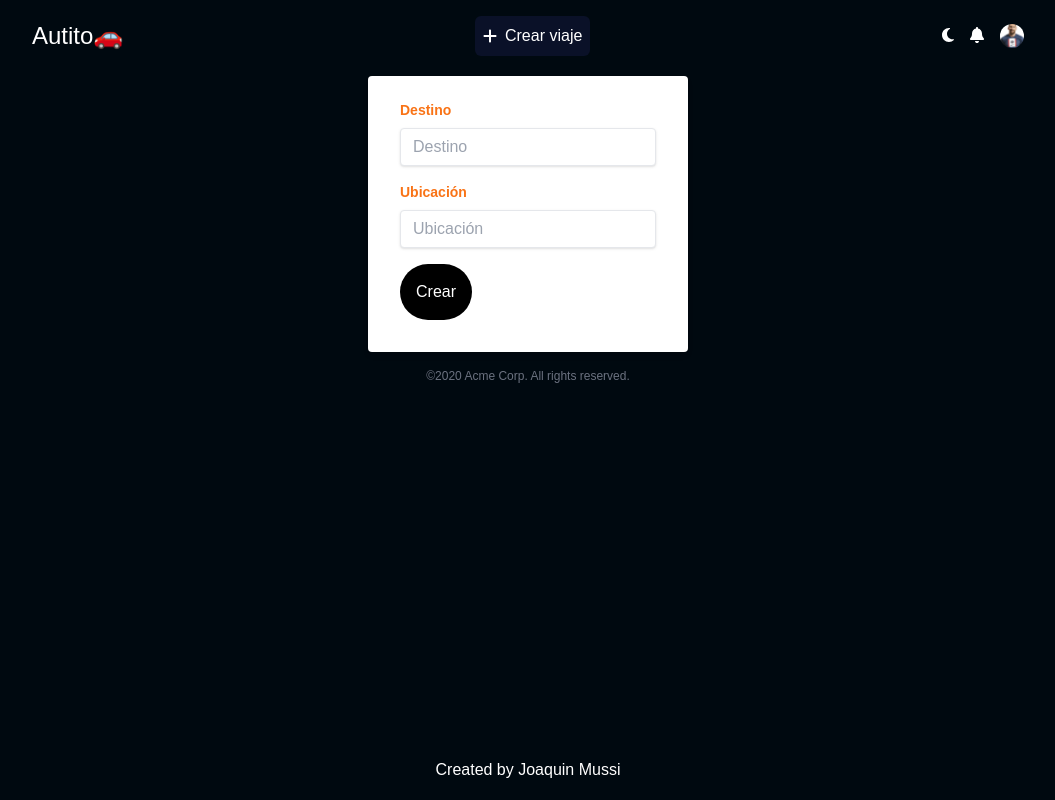
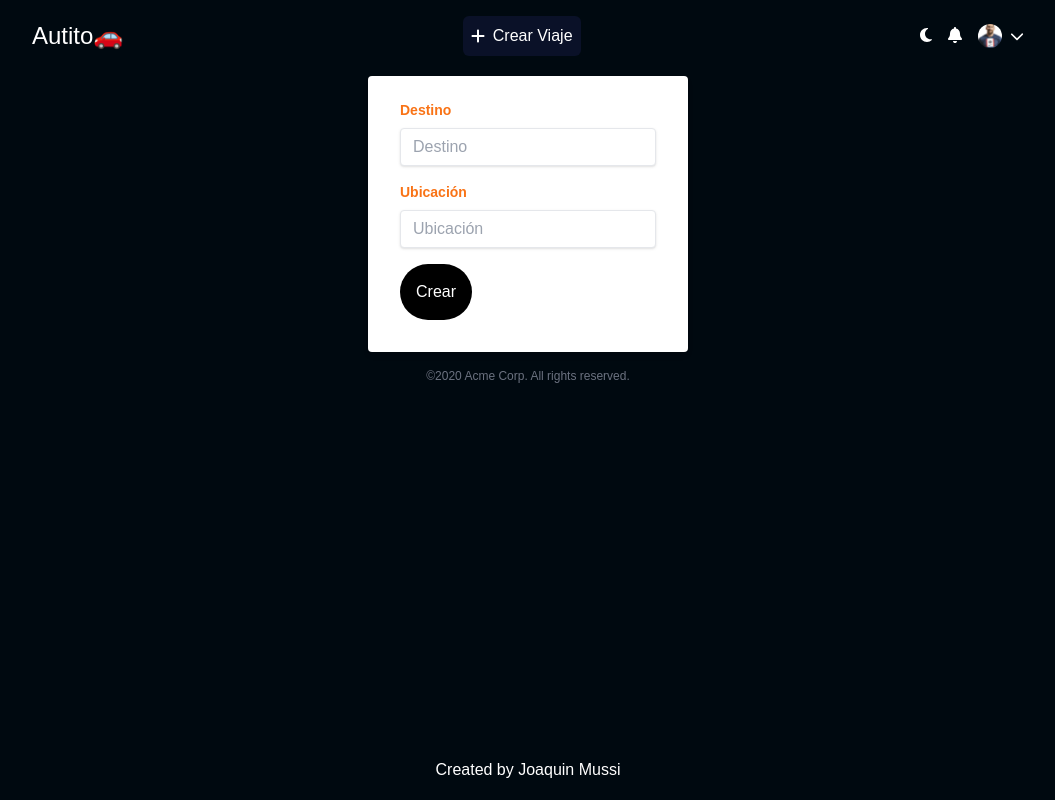
Before and after one commit to MussiDev/autito, a Next.js app: page /Viajes/NuevoViaje in a window 1280 px wide. Shown: the whole page, without its empty margins (112-1167 px from the left). Built offline with nearby package versions, Linux system fonts and the light colour scheme.

Commit message:
refactor code more reutilitie

```diff
--- a/src/app/Viajes/NuevoViaje/page.tsx
+++ b/src/app/Viajes/NuevoViaje/page.tsx
@@ -1,4 +1,4 @@
-import Form from "@/src/common/Form";
+import Form from "@/src/common/Form/Form";
 
 export default function NewTravel() {
 	return (
--- a/src/app/Viajes/[id]/page.tsx
+++ b/src/app/Viajes/[id]/page.tsx
@@ -1,3 +1,3 @@
-import Form from "@/src/common/Form";
+import Form from "@/src/common/Form/Form";
 
 export default Form;
--- /dev/null
+++ b/src/common/Button/Button.tsx
@@ -0,0 +1,22 @@
+import { FontAwesomeIcon } from "@fortawesome/react-fontawesome";
+import { IconProp } from "@fortawesome/fontawesome-svg-core";
+import Link from "next/link";
+import React from "react";
+
+interface ButtonProps {
+	data: {
+		href: string;
+		text: string;
+		icon: IconProp;
+	};
+}
+
+export default function Button(props: ButtonProps) {
+	const { href, text, icon } = props.data;
+	return (
+		<button className='p-2 rounded-md text-white font-medium bg-third flex gap-2 items-center'>
+			<FontAwesomeIcon icon={icon} />
+			<Link href={href}>{text}</Link>
+		</button>
+	);
+}
--- a/src/common/Form.tsx
+++ b/src/common/Form/Form.tsx
@@ -9,7 +9,7 @@ import React, {
 } from "react";
 import { useParams, useRouter } from "next/navigation";
 
-import { Viaje } from "../../entities/Travels/Viaje";
+import { Viaje } from "../../../entities/Travels/Viaje";
 
 export default function Form() {
 	const router = useRouter();
--- /dev/null
+++ b/src/common/LinkElement/LinkElement.tsx
@@ -0,0 +1,22 @@
+import { FontAwesomeIcon } from "@fortawesome/react-fontawesome";
+import { IconProp } from "@fortawesome/fontawesome-svg-core";
+import Link from "next/link";
+import React from "react";
+
+interface LinkProps {
+	data: {
+		icon: IconProp;
+		href: string;
+	};
+}
+
+export default function LinkElement(props: LinkProps) {
+	const { href, icon } = props.data;
+	return (
+		<>
+			<Link href={href}>
+				<FontAwesomeIcon icon={icon} />
+			</Link>
+		</>
+	);
+}
--- a/src/components/Navbar/Navbar.tsx
+++ b/src/components/Navbar/Navbar.tsx
@@ -1,36 +1,41 @@
-import { faBell, faMoon, faPlus } from "@fortawesome/free-solid-svg-icons";
+import {
+	faBell,
+	faChevronDown,
+	faMoon,
+	faPlus,
+} from "@fortawesome/free-solid-svg-icons";
 
+import Button from "@/src/common/Button/Button";
 import { FontAwesomeIcon } from "@fortawesome/react-fontawesome";
 import Image from "next/image";
-import Link from "next/link";
+import LinkElement from "@/src/common/LinkElement/LinkElement";
 import React from "react";
 
 export default function Navbar() {
 	return (
 		<header className='m-auto w-full max-w-screen-lg p-4 flex justify-between items-center'>
 			<h2 className='text-2xl font-medium'>Autito🚗</h2>
-			<Link
-				className='p-2 rounded-md text-white font-medium bg-third flex gap-2 items-center'
-				href='/Viajes/NuevoViaje'>
-				<FontAwesomeIcon icon={faPlus} />
-				Crear viaje
-			</Link>
+			<Button
+				data={{ text: "Crear Viaje", href: "/Viajes/NuevoViaje", icon: faPlus }}
+			/>
 			<div className='flex gap-4'>
-				<Link href=''>
-					<FontAwesomeIcon icon={faMoon} />
-				</Link>
-				<Link href=''>
-					<FontAwesomeIcon icon={faBell} />
-				</Link>
-				<div className='w-6 h-6 relative cursor-pointer'>
-					<Image
-						src='/img/test.jpg'
-						alt='user'
-						layout='fill'
-						objectFit='cover'
-						className='rounded-full'
-					/>
-				</div>
+				<LinkElement data={{ icon: faMoon, href: "" }} />
+				<LinkElement data={{ icon: faBell, href: "" }} />
+				<section className='flex gap-2 items-center'>
+					<div className='w-6 h-6 relative cursor-pointer '>
+						<Image
+							src='/img/test.jpg'
+							alt='user'
+							fill={true}
+							loading='lazy'
+							className='rounded-full object-cover'
+							quality={100}
+							sizes='100vw'
+						/>
+					</div>
+
+					<FontAwesomeIcon icon={faChevronDown} className='text-sm' />
+				</section>
 			</div>
 		</header>
 	);
```
